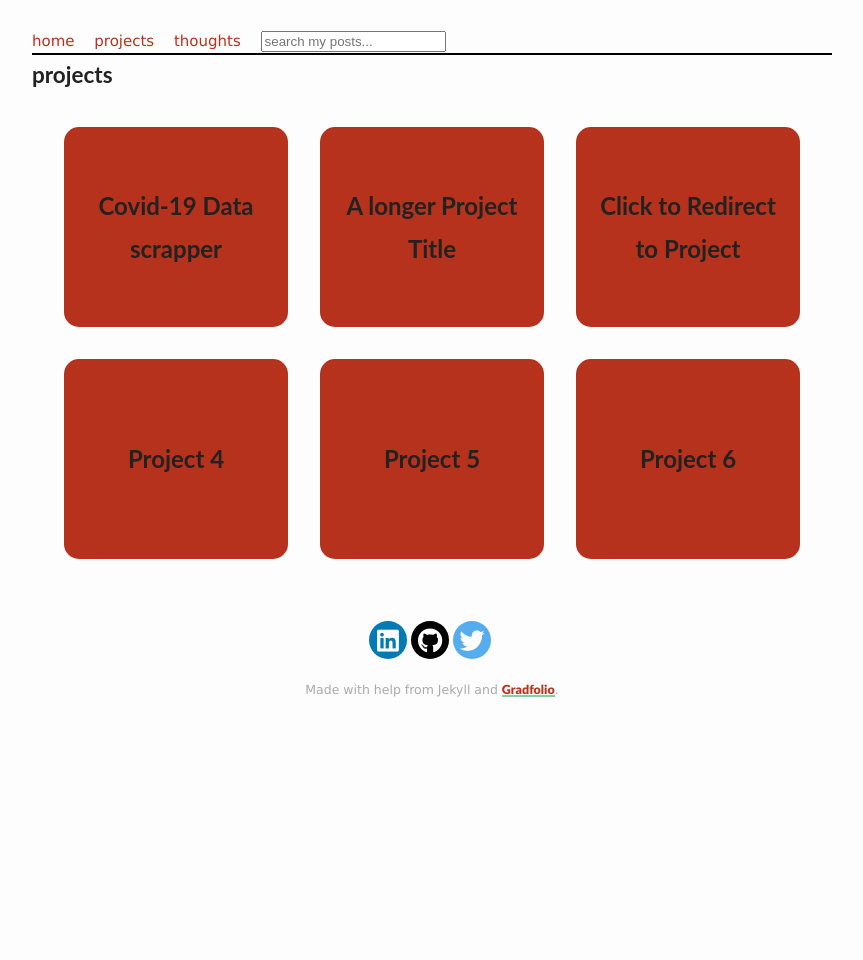
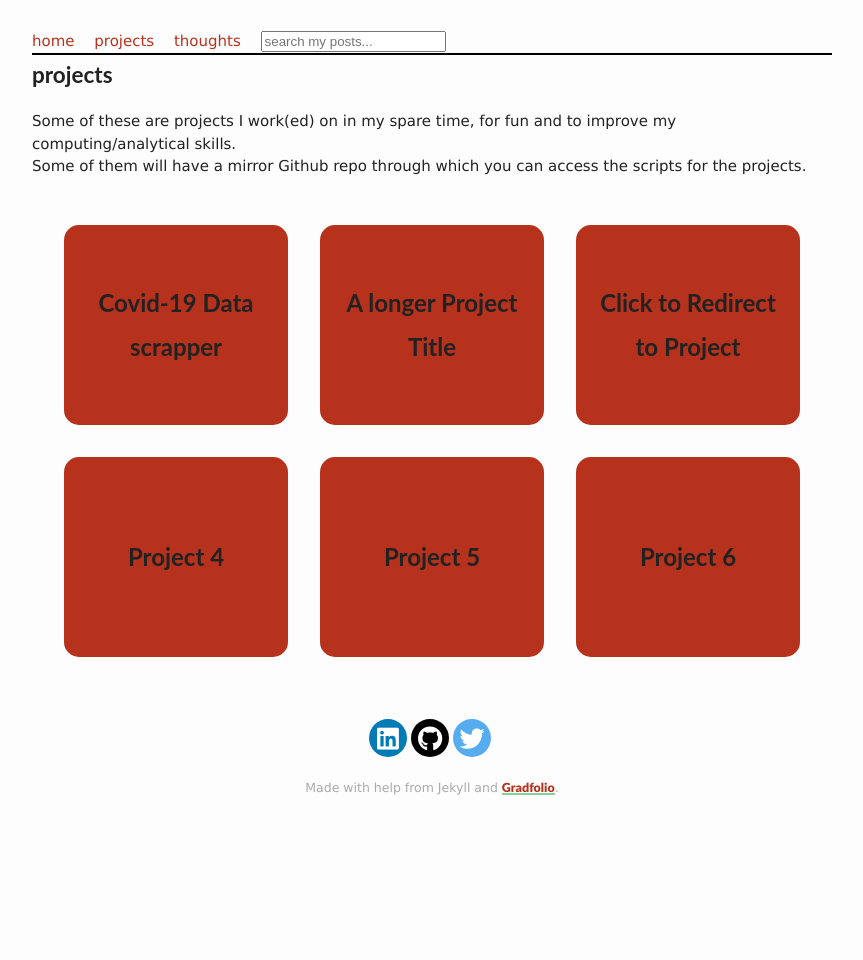
Before and after one commit to tobbyxy/temipete.github.io, a Jekyll site: the page built from _pages/projects.md, in a window 1280 px wide. Shown: the whole page, without its empty margins (208-1071 px from the left). Built offline with Jekyll 4.4.1, drawn with Linux system fonts in a browser that asks for light colours; nearby versions of some CDN libraries; comment, search, counter and statistics services are not loaded.

Commit message:
Update projects.md

```diff
--- a/_pages/projects.md
+++ b/_pages/projects.md
@@ -8,6 +8,10 @@ published: true
 <h2>
 	projects
 </h2>
+
+Some of these are projects I work(ed) on in my spare time, for fun and to improve my computing/analytical skills.
+<br>
+Some of them will have a mirror Github repo through which you can access the scripts for the projects.
 
 <div class="ProjectContainer">
 
```
